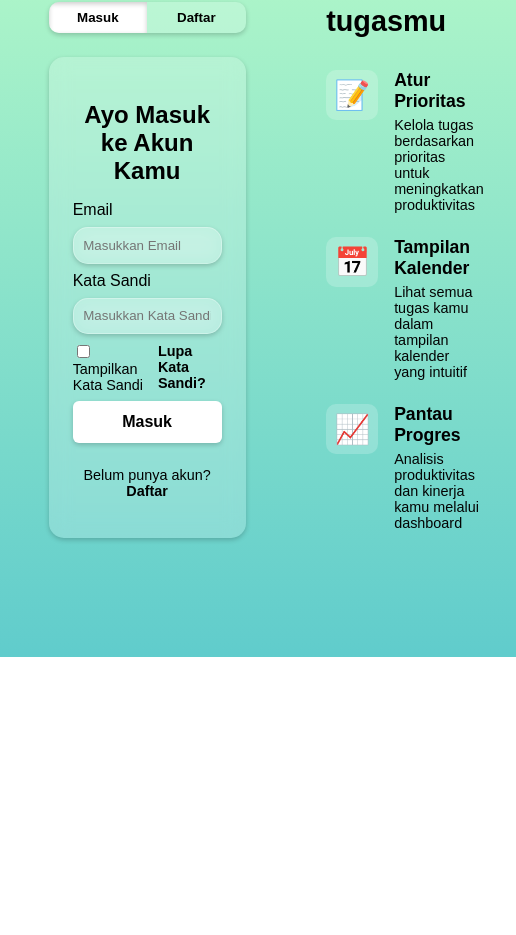
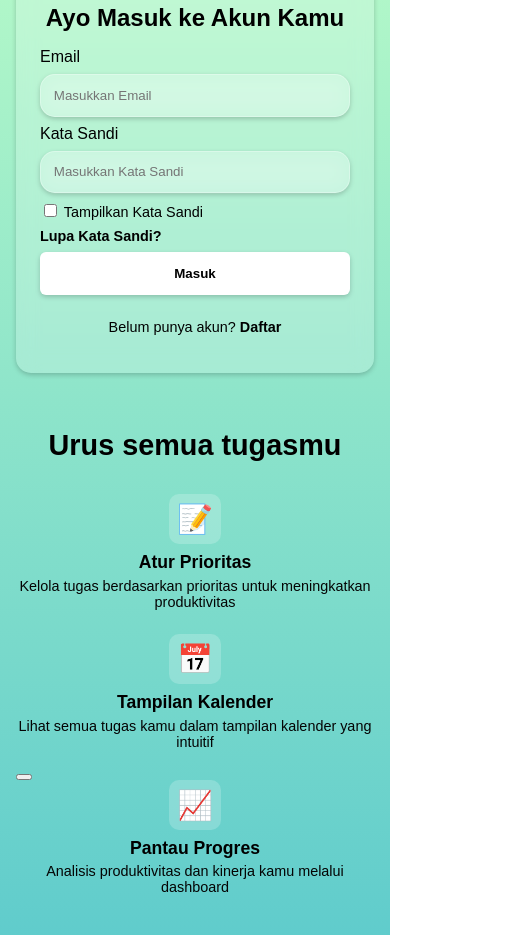
Before and after one commit to broainware/Tugassaurus, a plain HTML site: page menu_login/index.html in a window 390 px wide. Shown: the part 187-1122 px from the top of the page, 516 px wide, since content can reach past the window. Before the commit the page ends 844 px from the top, so only its background shows below. Drawn offline with Linux system fonts and the light colour scheme.

Commit message:
ngubah css halaman dashboard

```diff
--- a/menu_login/index.html
+++ b/menu_login/index.html
@@ -206,6 +206,69 @@
       transform: scale(0.96);
       transition: transform 0.1s ease-in-out;
     }
+
+    /* Tambahkan di bagian style */
+@media (max-width: 768px) {
+  .container {
+    flex-direction: column;
+  }
+
+  .left-column,
+  .right-column {
+    width: 100%;
+    padding: 1rem;
+  }
+
+  .left-column {
+    order: 2;
+    padding-top: 0;
+  }
+
+  .right-column {
+    order: 1;
+    padding: 2rem 1rem;
+  }
+
+  .tabs,
+  .login-card {
+    width: 100%;
+    max-width: 100%;
+  }
+
+  .features {
+    text-align: center;
+    max-width: 100%;
+  }
+
+  .feature-item {
+    flex-direction: column;
+    align-items: center;
+    text-align: center;
+  }
+
+  .feature-item .icon {
+    margin-right: 0;
+    margin-bottom: 0.5rem;
+  }
+}
+
+@media (max-width: 480px) {
+  .options {
+    flex-direction: column;
+    gap: 0.5rem;
+    align-items: flex-start;
+  }
+
+  input[type="email"],
+  input[type="password"] {
+    padding: 0.8rem;
+  }
+
+  .login-button {
+    padding: 0.8rem;
+  }
+}
+
   </style>
 </head>
 <body>
@@ -221,29 +284,30 @@
 
       <div class="tabs">
         <button class="tab active">Masuk</button>
-        <button class="tab" onclick="window.location.href='haldaftar.html'">Daftar</button>
+        <button class="tab" onclick="window.location.href='haldaftar.php'">Daftar</button>
       </div>
 
       <div class="login-card">
         <h2>Ayo Masuk ke Akun Kamu</h2>
-        <form>
+        <form method="POST" action="halmasuk.php">
           <label for="email">Email</label>
-          <input type="email" id="email" placeholder="Masukkan Email">
+          <input type="email" id="email" name="email" placeholder="Masukkan Email">
+
 
           <label for="password">Kata Sandi</label>
-          <input type="password" id="password" placeholder="Masukkan Kata Sandi">
+          <input type="password" id="password" name="password" placeholder="Masukkan Kata Sandi">
 
           <div class="options">
             <label>
               <input type="checkbox" id="show-password">
               Tampilkan Kata Sandi
             </label>
-            <a href="lupasandi.html">Lupa Kata Sandi?</a>
+            <a href="lupasandi.php">Lupa Kata Sandi?</a>
           </div>
 
-          <a href="dashboard.html" class="login-button">Masuk</a>
+          <button type="submit" class="login-button">Masuk</button>
 
-          <p class="register-link">Belum punya akun? <a href="haldaftar.html">Daftar</a></p>
+          <p class="register-link">Belum punya akun? <a href="haldaftar.php">Daftar</a></p>
         </form>
       </div>
     </div>
@@ -268,6 +332,16 @@
           </div>
         </div>
 
+        <!-- Tambahkan hamburger menu untuk fitur di mobile -->
+<button id="mobile-feature-toggle" style="display: none;">
+  <i class="fas fa-bars"></i>
+</button>
+
+<!-- Di dalam left-column -->
+<div class="left-column" id="features-column">
+  <!-- Konten features yang sudah ada -->
+</div>
+
         <div class="feature-item">
           <div class="icon">📈</div>
           <div>
@@ -280,6 +354,40 @@
   </div>
 
   <script>
+
+    // Tambahkan di bagian script
+document.addEventListener('DOMContentLoaded', function() {
+  const featureToggle = document.getElementById('mobile-feature-toggle');
+  const featuresColumn = document.getElementById('features-column');
+
+  // Toggle untuk fitur di mobile
+  if (window.innerWidth <= 768) {
+    featureToggle.style.display = 'block';
+    featuresColumn.style.display = 'none';
+
+    featureToggle.addEventListener('click', function() {
+      if (featuresColumn.style.display === 'none') {
+        featuresColumn.style.display = 'block';
+        this.innerHTML = '<i class="fas fa-times"></i>';
+      } else {
+        featuresColumn.style.display = 'none';
+        this.innerHTML = '<i class="fas fa-bars"></i>';
+      }
+    });
+  }
+
+  // Responsif dinamis saat resize
+  window.addEventListener('resize', function() {
+    if (window.innerWidth > 768) {
+      featureToggle.style.display = 'none';
+      featuresColumn.style.display = 'block';
+    } else {
+      featureToggle.style.display = 'block';
+      featuresColumn.style.display = 'none';
+    }
+  });
+});
+
     const checkbox = document.getElementById("show-password");
     const passwordInput = document.getElementById("password");
 
```
Also changed, not shown: menu_login/dashboard.html (+57 -3 lines).
